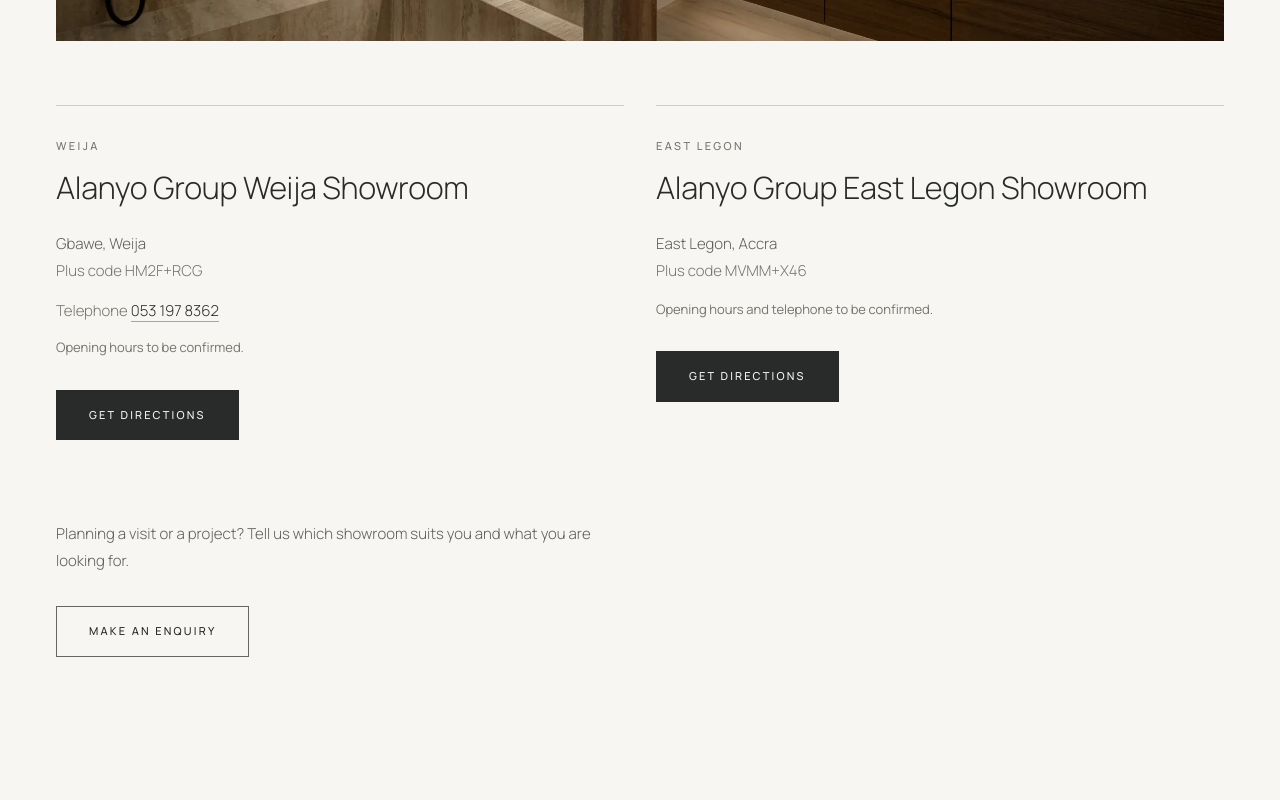
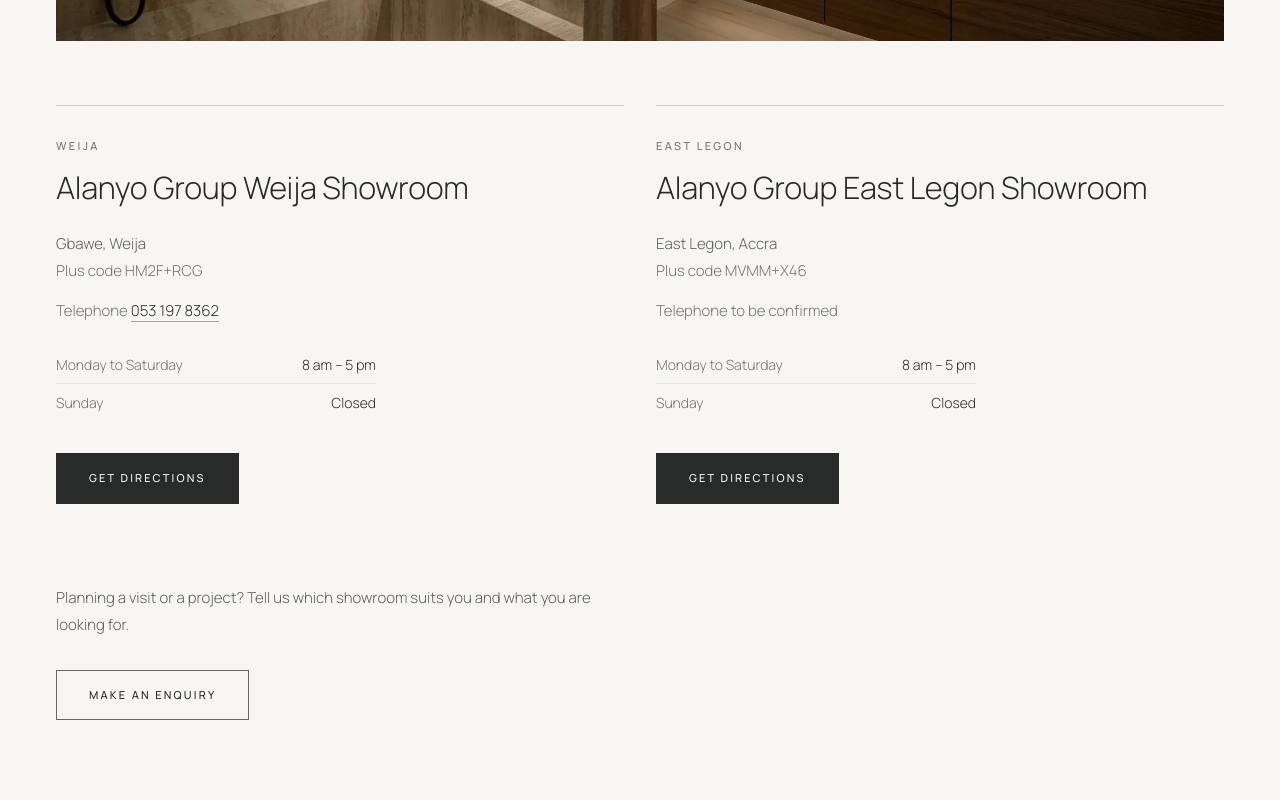
Before and after one commit to eshunyhaw-del/alanyogroup, a Next.js app in the folder web/: page /showroom in a window 1280 px wide. Shown: the part 938-1738 px from the top of the page. Built offline with nearby package versions, Linux system fonts and the light colour scheme.

Commit message:
Show opening hours for both showrooms
Co-Authored-By: Claude Sonnet 5.5 <noreply@anthropic.com>

```diff
--- a/web/src/app/showroom/page.tsx
+++ b/web/src/app/showroom/page.tsx
@@ -1,7 +1,7 @@
 import type { Metadata } from "next";
 import Image from "next/image";
 import { ButtonLink, PageHeader } from "@/components/PageHeader";
-import { showrooms } from "@/lib/showrooms";
+import { showroomHours, showrooms } from "@/lib/showrooms";
 
 export const metadata: Metadata = { title: "Showrooms — Alanyo Group" };
 
@@ -37,17 +37,24 @@ export default function ShowroomPage() {
                 <br />
                 <span className="text-warm">Plus code {s.plusCode}</span>
               </address>
-              {s.phone && (
-                <p className="mt-4 text-[15px] font-light">
-                  <span className="text-warm">Telephone </span>
+              <p className="mt-4 text-[15px] font-light">
+                <span className="text-warm">Telephone </span>
+                {s.phone ? (
                   <a href={`tel:${s.phone.e164}`} className="border-b border-ink/40 hover:border-ink">
                     {s.phone.display}
                   </a>
-                </p>
-              )}
-              <p className="mt-4 text-[13px] text-warm">
-                {s.phone ? "Opening hours to be confirmed." : "Opening hours and telephone to be confirmed."}
+                ) : (
+                  <span className="text-warm">to be confirmed</span>
+                )}
               </p>
+              <dl className="mt-6 max-w-xs divide-y divide-stone text-[14px] font-light">
+                {showroomHours.map((h) => (
+                  <div key={h.days} className="flex justify-between gap-6 py-2">
+                    <dt className="text-warm">{h.days}</dt>
+                    <dd>{h.time}</dd>
+                  </div>
+                ))}
+              </dl>
               <div className="mt-8 flex flex-wrap gap-4">
                 <a
                   href={s.mapsUrl}
--- a/web/src/lib/showrooms.ts
+++ b/web/src/lib/showrooms.ts
@@ -10,7 +10,13 @@ export type Showroom = {
   phone?: { display: string; e164: string };
 };
 
-// Opening hours have not been supplied, and neither has the East Legon telephone, so none are shown.
+/** Supplied from the Weija listing and applied to both showrooms at the owner's instruction. */
+export const showroomHours = [
+  { days: "Monday to Saturday", time: "8 am – 5 pm" },
+  { days: "Sunday", time: "Closed" },
+];
+
+// The East Legon telephone has not been supplied, so none is shown for it.
 export const showrooms: Showroom[] = [
   {
     slug: "weija",
```
